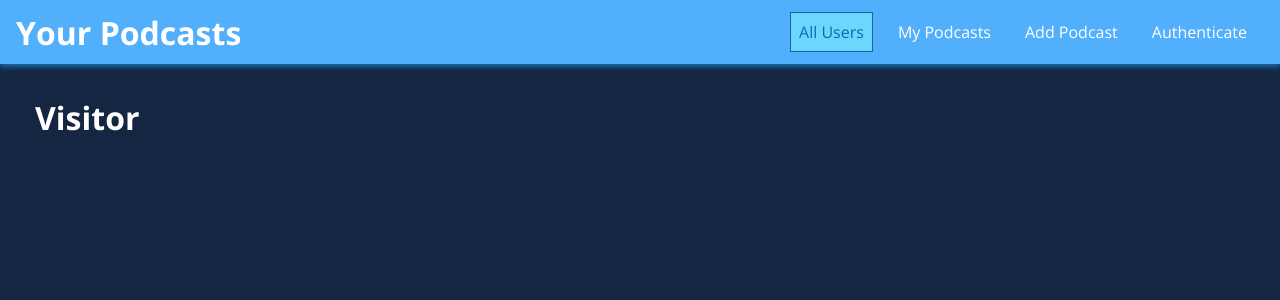
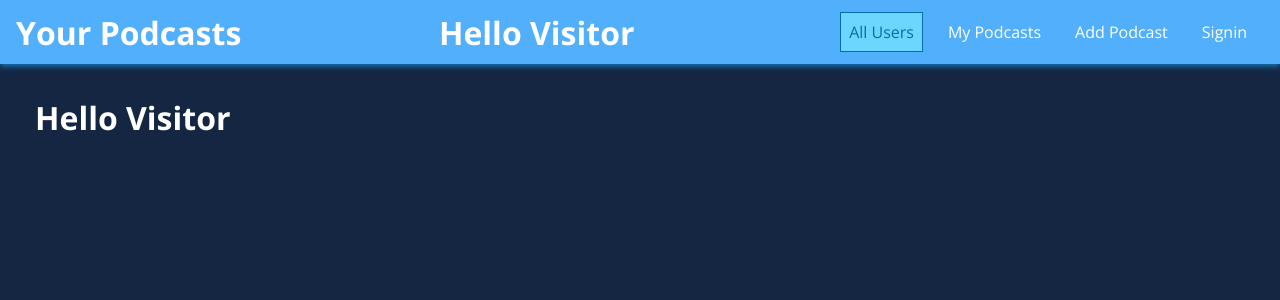
Before and after one commit to mitrlior/Podcasts, a React (Create React App) app: page / in a window 1280 px wide. Shown: the top 300 px of the page. Built offline with nearby package versions, Linux system fonts and the light colour scheme.

Commit message:
Added navigate

```diff
--- a/src/App.js
+++ b/src/App.js
@@ -1,9 +1,14 @@
-import React from "react";
-import { BrowserRouter as Router, Route, Routes } from "react-router-dom";
+import React from 'react';
+import {
+	BrowserRouter as Router,
+	Route,
+	Routes,
+	Navigate,
+} from 'react-router-dom';
 
-import MainNavigation from "./shared/components/Navigation/MainNavigation";
-import LoginForm from "./shared/util/LoginForm";
-import { useSelector } from "react-redux";
+import MainNavigation from './shared/components/Navigation/MainNavigation';
+import LoginForm from './shared/util/LoginForm';
+import { useSelector } from 'react-redux';
 
 const App = () => {
 	const user = useSelector((state) => state.user);
@@ -13,12 +18,13 @@ const App = () => {
 			<MainNavigation />
 			<main>
 				<Routes>
-          <Route exact path="/" element={<h1>{user.username}</h1>} />
+					<Route exact path="/" element={<h1>Hello {user.username}</h1>} />
 
 					<Route path="/users" />
 					<Route path="/:userId/podcasts" />
 					{/* <Route path="/addpodcast/new" /> */}
 					<Route path="/login" element={<LoginForm></LoginForm>} />
+					<Route path="*" exact={true} element={<Navigate to={'/'} />} />
 				</Routes>
 			</main>
 		</Router>
--- a/src/shared/components/Navigation/MainNavigation.js
+++ b/src/shared/components/Navigation/MainNavigation.js
@@ -1,5 +1,7 @@
 import React, { useState } from "react";
 import { Link } from "react-router-dom";
+import { useSelector } from 'react-redux';
+
 
 import MainHeader from "./MainHeader";
 
@@ -9,6 +11,9 @@ import SideDrawer from "./SideDrawer";
 import Backdrop from "../UIElements/Backdrop";
 
 const MainNavigation = (props) => {
+  const user = useSelector((state) => state.user);
+
+
   const [drawerIsOpen, setDrawerIsOpen] = useState(false);
 
   const openDrawerHandler = () => {
@@ -39,6 +44,7 @@ const MainNavigation = (props) => {
 				<h1 className="main-navigation__title">
 					<Link to="/"> Your Podcasts </Link>
 				</h1>
+				{<h1>Hello {user.username}</h1>}
 				<nav className="main-navigation__header-nav">
 					<NavLinks />
 				</nav>
--- a/src/shared/components/Navigation/NavLinks.js
+++ b/src/shared/components/Navigation/NavLinks.js
@@ -1,9 +1,12 @@
 import React from "react";
 import { NavLink } from "react-router-dom";
+import { useSelector } from 'react-redux';
 
 import "./NavLinks.css";
 
 const NavLinks = (props) => {
+  const user = useSelector((state) => state.user);
+
   return (
 		<ul className="nav-links">
 			<li>
@@ -18,7 +21,11 @@ const NavLinks = (props) => {
 				<NavLink to="/podcasts/new">Add Podcast</NavLink>
 			</li>
 			<li>
-        <NavLink to="/login">Authenticate</NavLink>
+				{user.isLoggedIn ? (
+					<NavLink to="/signout">Signout</NavLink>
+				) : (
+					<NavLink to="/login">Signin</NavLink>
+				)}
 			</li>
 		</ul>
 	);
```
Also changed, not shown: 1 other file (tests, documents, lock files or other folders). Lines whose indentation alone changed are shown as unchanged.
